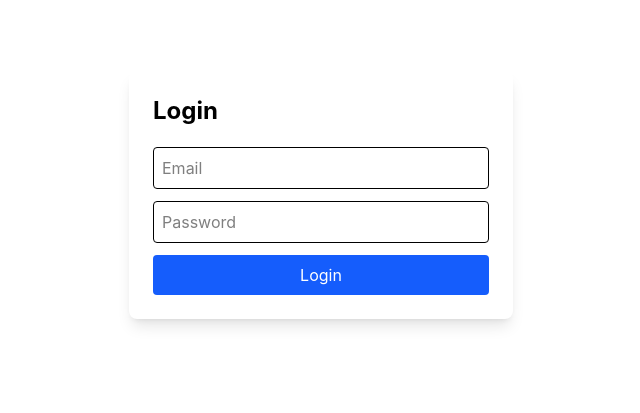
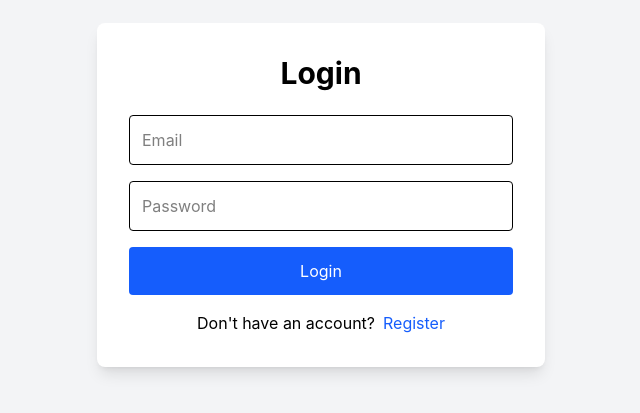
Before and after one commit to dilanithathsarani/Job-Portal---frontend, a React app: page /login in a window 1280 px wide. Shown: the part 205-618 px from the top of the page, without its empty margins (319-959 px from the left). Built offline with nearby package versions, Linux system fonts and the light colour scheme; the HTML template or start-up script is replaced by a standard one.

Commit message:
profile page and jobs some pages created

```diff
--- a/src/components/navBar.jsx
+++ b/src/components/navBar.jsx
@@ -18,6 +18,8 @@ function Navbar() {
 
                     <Link to="/login">Login</Link>
 
+                    <Link to="/register">Register</Link>
+
                 </div>
 
             </div>
--- /dev/null
+++ b/src/components/protectedRoute.jsx
@@ -0,0 +1,17 @@
+import { Navigate } from "react-router-dom";
+
+function ProtectedRoute({ children }) {
+
+    const token =
+        localStorage.getItem("token");
+
+    if (!token) {
+
+        return <Navigate to="/login" />;
+
+    }
+
+    return children;
+}
+
+export default ProtectedRoute;
--- a/src/pages/auth/login.jsx
+++ b/src/pages/auth/login.jsx
@@ -1,36 +1,118 @@
+import { useState } from "react";
+import { useNavigate, Link } from "react-router-dom";
+import api from "../../services/api";
+
 function Login() {
+
+    const navigate = useNavigate();
+
+    const [formData, setFormData] = useState({
+        email: "",
+        password: "",
+    });
+
+    const [loading, setLoading] = useState(false);
+
+    const handleChange = (e) => {
+
+        setFormData({
+            ...formData,
+            [e.target.name]: e.target.value,
+        });
+
+    };
+
+    const handleSubmit = async (e) => {
+
+        e.preventDefault();
+
+        try {
+
+            setLoading(true);
+
+            const res = await api.post(
+                "/auth/login",
+                formData
+            );
+
+            localStorage.setItem(
+                "token",
+                res.data.token
+            );
+
+            alert("Login Successful");
+
+            navigate("/");
+
+        } catch (error) {
+
+            alert(
+                error.response?.data?.message ||
+                "Login Failed"
+            );
+
+        } finally {
+
+            setLoading(false);
+
+        }
+
+    };
+
     return (
+        <div className="min-h-screen flex items-center justify-center bg-gray-100">
 
-        <div className="min-h-screen flex justify-center items-center">
+            <div className="bg-white p-8 rounded-lg shadow-lg w-full max-w-md">
 
-            <form className="bg-white shadow-lg p-6 rounded-lg w-96">
-
-                <h2 className="text-2xl font-bold mb-5">
+                <h2 className="text-3xl font-bold mb-6 text-center">
                     Login
                 </h2>
 
+                <form onSubmit={handleSubmit}>
+
                     <input
                         type="email"
+                        name="email"
                         placeholder="Email"
-                    className="w-full border p-2 mb-3 rounded"
+                        value={formData.email}
+                        onChange={handleChange}
+                        className="w-full border p-3 rounded mb-4"
                     />
 
                     <input
                         type="password"
+                        name="password"
                         placeholder="Password"
-                    className="w-full border p-2 mb-3 rounded"
+                        value={formData.password}
+                        onChange={handleChange}
+                        className="w-full border p-3 rounded mb-4"
                     />
 
                     <button
-                    className="w-full bg-blue-600 text-white py-2 rounded"
+                        type="submit"
+                        className="w-full bg-blue-600 text-white p-3 rounded"
                     >
-                    Login
+                        {loading ? "Logging in..." : "Login"}
                     </button>
 
                 </form>
 
+                <p className="mt-4 text-center">
+
+                    Don't have an account?
+
+                    <Link
+                        to="/register"
+                        className="text-blue-600 ml-2"
+                    >
+                        Register
+                    </Link>
+
+                </p>
+
             </div>
 
+        </div>
     );
 }
 
--- /dev/null
+++ b/src/pages/jobs/appliedJobs.jsx
@@ -0,0 +1,74 @@
+import { useEffect, useState } from "react";
+import api from "../../services/api";
+
+function AppliedJobs() {
+
+    const [applications,
+        setApplications] =
+        useState([]);
+
+    useEffect(() => {
+
+        getApplications();
+
+    }, []);
+
+    const getApplications =
+        async () => {
+
+            const token =
+                localStorage.getItem("token");
+
+            const res =
+                await api.get(
+                    "/application/my-applications",
+                    {
+                        headers: {
+                            Authorization:
+                                `Bearer ${token}`
+                        }
+                    }
+                );
+
+            setApplications(res.data);
+
+        };
+
+    return (
+
+        <div className="max-w-6xl mx-auto p-5">
+
+            <h1 className="text-3xl font-bold mb-5">
+
+                My Applications
+
+            </h1>
+
+            {
+                applications.map((app) => (
+
+                    <div
+                        key={app._id}
+                        className="border p-4 rounded mb-3"
+                    >
+
+                        <h2>
+                            {app.job.title}
+                        </h2>
+
+                        <p>
+                            Status:
+                            {app.status}
+                        </p>
+
+                    </div>
+
+                ))
+            }
+
+        </div>
+
+    );
+}
+
+export default AppliedJobs;
--- /dev/null
+++ b/src/pages/profile/profile.jsx
@@ -0,0 +1,79 @@
+import { useEffect, useState } from "react";
+import api from "../../services/api";
+
+function Profile() {
+
+    const [user, setUser] = useState(null);
+
+    useEffect(() => {
+
+        getProfile();
+
+    }, []);
+
+    const getProfile = async () => {
+
+        try {
+
+            const token =
+                localStorage.getItem("token");
+
+            const res =
+                await api.get(
+                    "/users/profile",
+                    {
+                        headers: {
+                            Authorization:
+                                `Bearer ${token}`
+                        }
+                    }
+                );
+
+            setUser(res.data);
+
+        } catch (error) {
+
+            console.log(error);
+
+        }
+
+    };
+
+    if (!user)
+        return <h2>Loading...</h2>;
+
+    return (
+
+        <div className="max-w-4xl mx-auto mt-10">
+
+            <div className="bg-white p-6 shadow rounded">
+
+                <h1 className="text-3xl font-bold mb-4">
+
+                    Profile
+
+                </h1>
+
+                <p>
+                    <strong>Name:</strong>
+                    {user.name}
+                </p>
+
+                <p>
+                    <strong>Email:</strong>
+                    {user.email}
+                </p>
+
+                <p>
+                    <strong>Bio:</strong>
+                    {user.bio}
+                </p>
+
+            </div>
+
+        </div>
+
+    );
+}
+
+export default Profile;
--- a/src/routes/appRoutes.jsx
+++ b/src/routes/appRoutes.jsx
@@ -3,6 +3,8 @@ import Login from "../pages/auth/login.jsx";
 import Register from "../pages/auth/register.jsx";
 import Home from "../pages/home.jsx";
 import Jobs from "../pages/jobs/jobs.jsx";
+import Profile from "../pages/profile/profile.jsx";
+import ProtectedRoute from "../components/protectedRoute.jsx";
 
 function AppRoutes() {
     return (
@@ -20,6 +22,15 @@ function AppRoutes() {
                     element={<Jobs />}
                 />
 
+                <Route
+                    path="/profile"
+                    element={
+                        <ProtectedRoute>
+                            <Profile />
+                        </ProtectedRoute>
+                    }
+                />
+
             </Routes>
         </BrowserRouter>
     );
```
Lines whose indentation alone changed are shown as unchanged.
